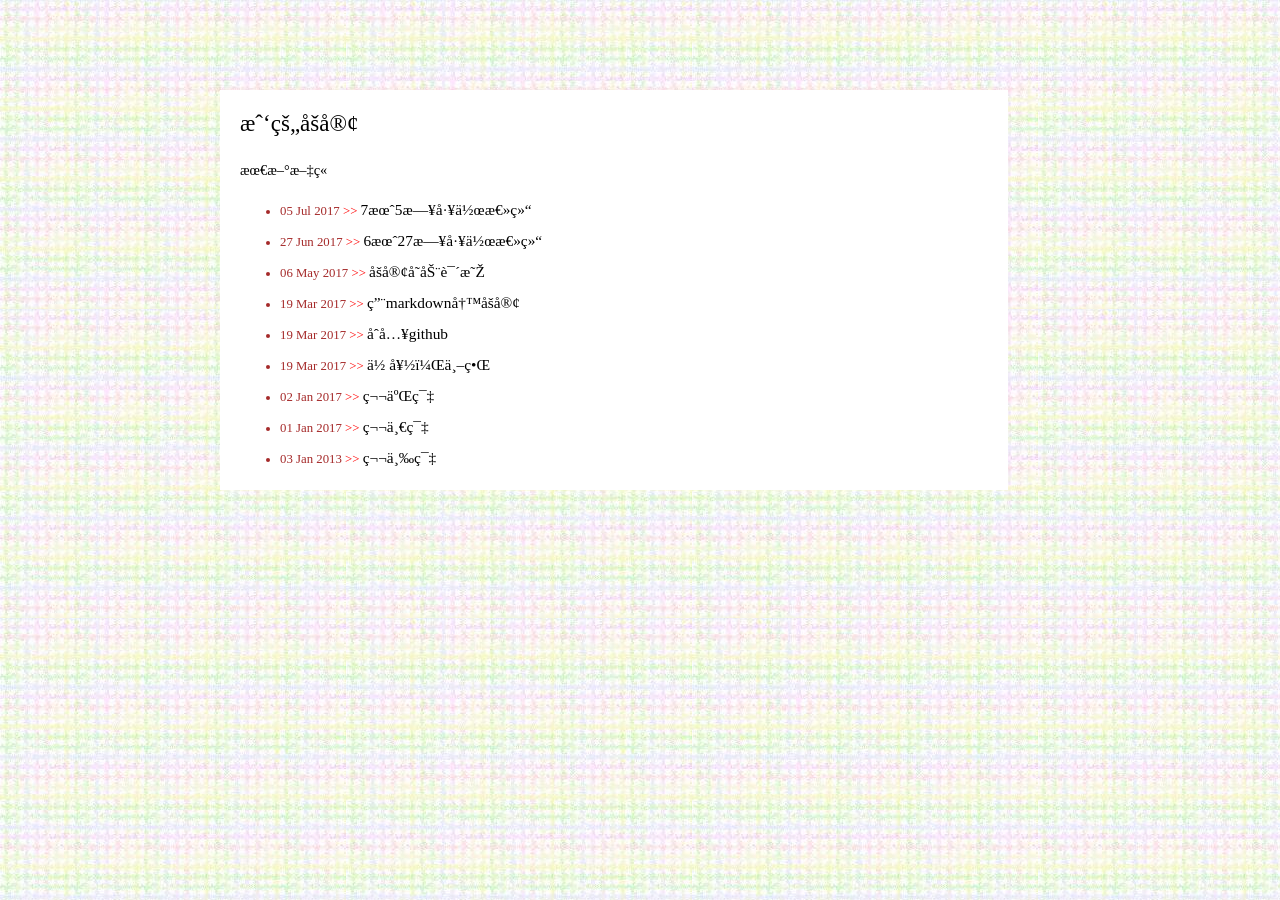
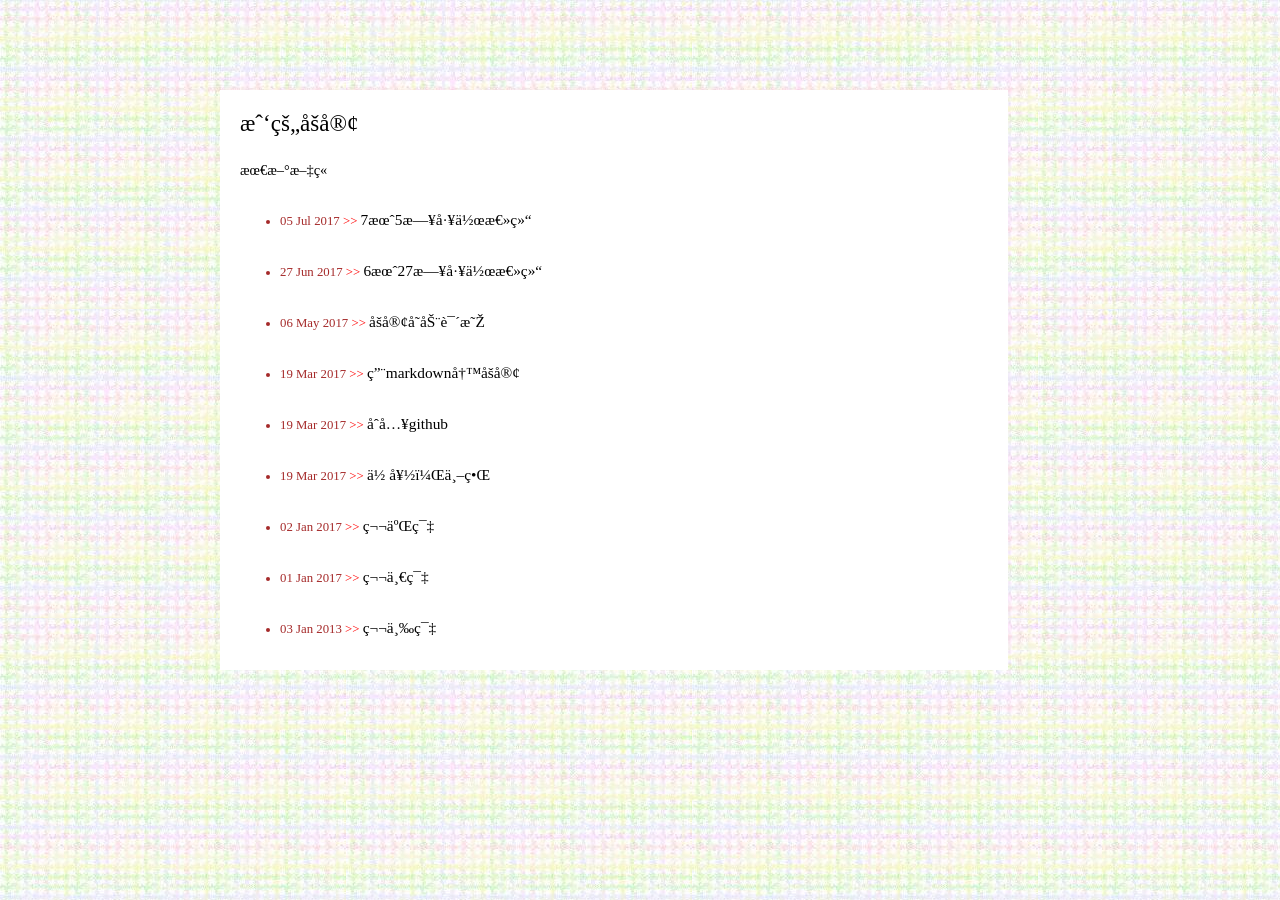
Before and after one commit to WcrNGU/jekyll_demo, a Jekyll site: the page built from index.html, in a window 1280 px wide. Built offline with Jekyll 4.4.1, drawn with Linux system fonts in a browser that asks for light colours.

Commit message:
Update default.html

```diff
--- a/_layouts/default.html
+++ b/_layouts/default.html
@@ -20,7 +20,7 @@
         .home li{
             color:brown;
             font-size: 80%;
-            line-height: 30px;
+            line-height: 50px;
         }
         .home li a{
             color:black;
```
